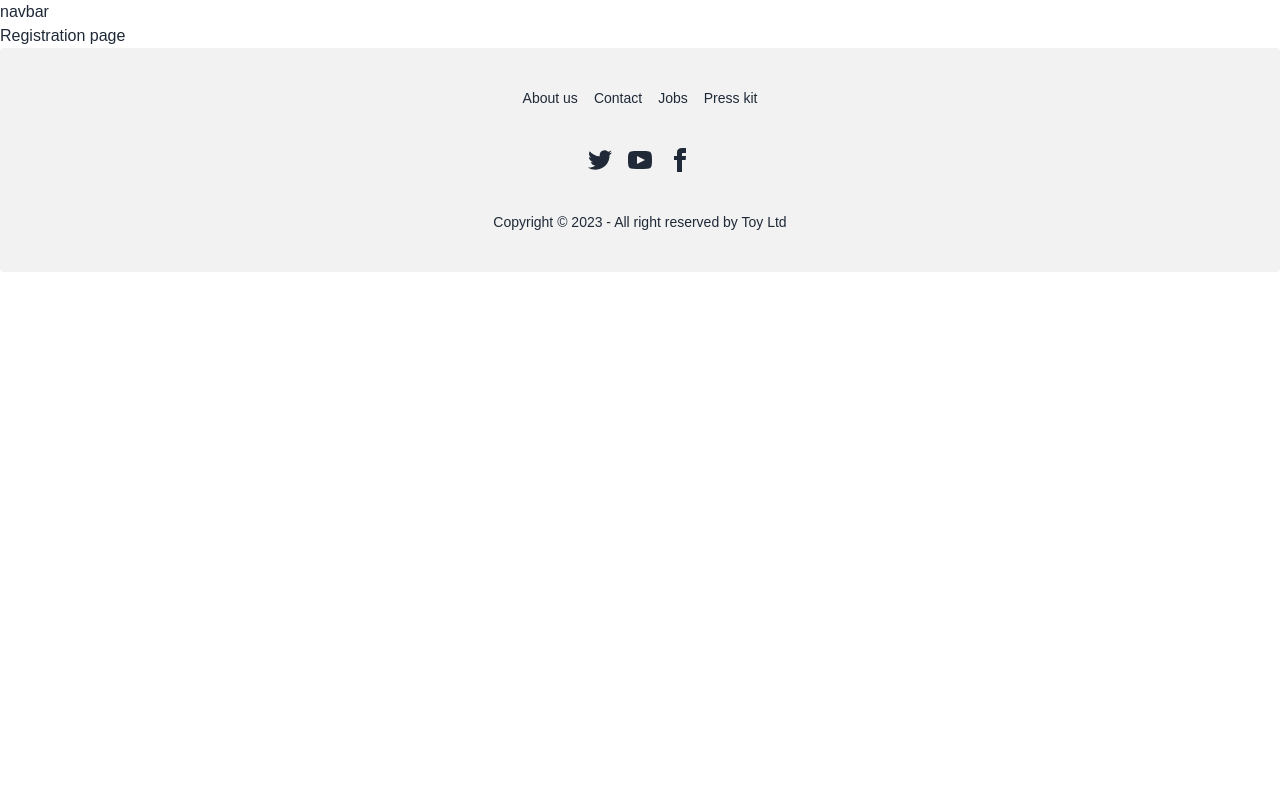
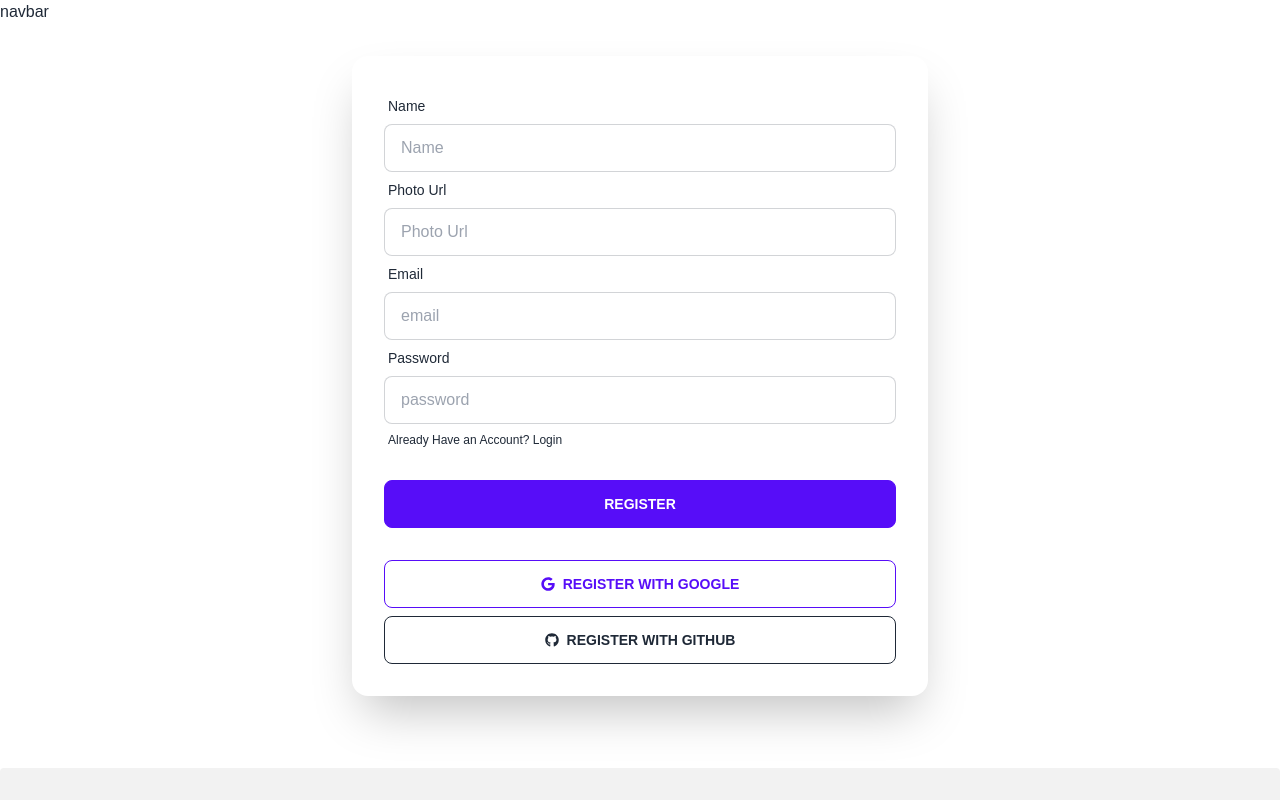
Before and after one commit to Nasim043/toy-hub-client, a React (Vite) app: page /register in a window 1280 px wide. Shown: the top 800 px of the page. Built offline with nearby package versions, Linux system fonts and the light colour scheme; no server answers.

Commit message:
add registration page

```diff
--- a/src/Pages/Auth/Register.jsx
+++ b/src/Pages/Auth/Register.jsx
@@ -1,8 +1,134 @@
+import { useContext, useState } from 'react';
+import { Link, useNavigate } from 'react-router-dom';
+import { FaGithub, FaGoogle } from 'react-icons/fa';
+import { AuthContext } from '../../Provider/AuthProvider';
 
 const Register = () => {
+  const navigate = useNavigate()
+  const { register, logOut, updateUserProfile, googleLogIn, githubLogIn } = useContext(AuthContext);
+  const [name, setName] = useState('');
+  const [url, setUrl] = useState('');
+  const [email, setEmail] = useState('');
+  const [emailError, setemailError] = useState('');
+  const [password, setPassword] = useState('');
+  const [passwordError, setpasswordError] = useState('')
+  const [authError, setAuthError] = useState('')
+
+  const handleSubmit = (e) => {
+    e.preventDefault();
+
+    register(email, password)
+      .then(result => {
+        updateUserProfile(name, url)
+          .then(result => {
+            handleLogOut();
+          })
+          .catch(error => console.log(error.message))
+      })
+      .catch(error => {
+        setAuthError(error.message.split('/')[1].slice(0, -2));
+      })
+  }
+  // google
+  const handleGoogleAuth = () => {
+    googleLogIn()
+      .then(result => {
+        handleLogOut();
+      })
+      .catch(error => setAuthError(error.message.split('/')[1].slice(0, -2)))
+  }
+  // github
+  const handleGithubAuth = () => {
+    githubLogIn()
+      .then(result => {
+        handleLogOut();
+      })
+      .catch(error => setAuthError(error.message.split('/')[1].slice(0, -2)))
+  }
+  const handleLogOut = () => {
+    logOut()
+      .then(() => {
+        // Sign-out successful.
+        navigate('/login');
+      }).catch((error) => {
+        // An error happened.
+        console.log(error.message);
+      });
+  }
+
+  const handleName = (e) => {
+    const nameInput = e.target.value;
+    setName(nameInput);
+  }
+
+  const handleUrl = (e) => {
+    const urlInput = e.target.value;
+    setUrl(urlInput);
+  }
+
+  const handleEmail = (e) => {
+    const emailInput = e.target.value;
+    setEmail(emailInput);
+    if (!/^[a-zA-Z0-9.!#$%&'*+/=?^_`{|}~-]+@[a-zA-Z0-9-]+(?:\.[a-zA-Z0-9-]+)*$/.test(emailInput)) {
+      setemailError("Please provide a valid email");
+    } else {
+      setemailError("");
+    }
+  }
+  const handlePassword = (e) => {
+    const passwordInput = e.target.value;
+    setPassword(passwordInput);
+    if (passwordInput.length < 6) {
+      setpasswordError('Password should be at least 6 character long');
+    } else {
+      setpasswordError('');
+    }
+  }
   return (
-    <div>
-      <h1>Registration page</h1>
+    <div className="my-container">
+      <div className="card w-11/12 sm:w-4/5 max-w-xl mx-auto shadow-2xl bg-base-100 mb-10">
+        <div className="card-body">
+          {authError && <span className='text-red-500 text-sm mt-1 error'>{authError}</span>}
+          <form onSubmit={handleSubmit}>
+            <div className="form-control">
+              <label className="label">
+                <span className="label-text">Name</span>
+              </label>
+              <input type="text" value={name} onChange={handleName} placeholder="Name" className="input input-bordered" />
+            </div>
+            <div className="form-control">
+              <label className="label">
+                <span className="label-text">Photo Url</span>
+              </label>
+              <input type="text" value={url} onChange={handleUrl} placeholder="Photo Url" className="input input-bordered" />
+            </div>
+            <div className="form-control">
+              <label className="label">
+                <span className="label-text">Email</span>
+              </label>
+              <input type="email" value={email} onChange={handleEmail} placeholder="email" className="input input-bordered" required />
+              {emailError && <span className='text-red-500 text-sm mt-1 error'>{emailError}</span>}
+            </div>
+            <div className="form-control">
+              <label className="label">
+                <span className="label-text">Password</span>
+              </label>
+              <input type="password" value={password} onChange={handlePassword} placeholder="password" className="input input-bordered" required />
+              {passwordError && <span className='text-red-500 text-sm mt-1 error'>{passwordError}</span>}
+              <label className="label">
+                <p className="label-text-alt">Already Have an Account? <Link to="../login" className="label-text-alt link link-hover">Login</Link></p>
+              </label>
+            </div>
+            <div className="form-control mt-6">
+              <button className="btn btn-primary">Register</button>
+            </div>
+          </form>
+          <div className="form-control mt-6">
+            <button className="btn btn-outline btn-primary mb-2" onClick={handleGoogleAuth}><FaGoogle className='me-2'></FaGoogle> Register with Google</button>
+            <button className="btn btn-outline" onClick={handleGithubAuth}><FaGithub className='me-2'></FaGithub> Register with Github</button>
+          </div>
+        </div>
+      </div>
     </div>
   );
 };
```
